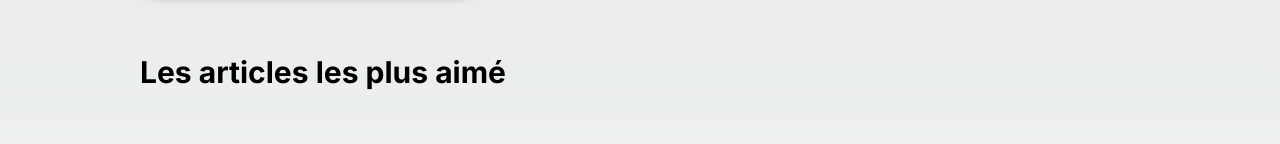
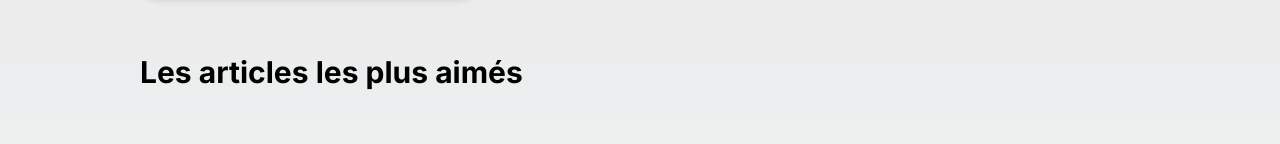
Before and after one commit to Celoma/ProjetBlog, a Next.js app in the folder tech-no-limits/: page / in a window 1280 px wide. Shown: the part 514-658 px from the top of the page. Built offline with nearby package versions, Linux system fonts and the light colour scheme; no server answers; the database is empty.

Commit message:
Last commit

```diff
--- a/tech-no-limits/src/app/page.js
+++ b/tech-no-limits/src/app/page.js
@@ -113,7 +113,7 @@ if (status === 'loading') {
       <section>
           <div className='flex flex-col'>
                 <div className='flex justify-between'>
-                    <h1 className='ml-[140px] font-bold text-3xl'>Les articles les plus aimé</h1>
+                    <h1 className='ml-[140px] font-bold text-3xl'>Les articles les plus aimés</h1>
                 </div>
                 <div className="grid grid-cols-3 gap-16 mb-8 mt-16 px-[140PX]">
                     {allBlog.map((post, index) => (
```
